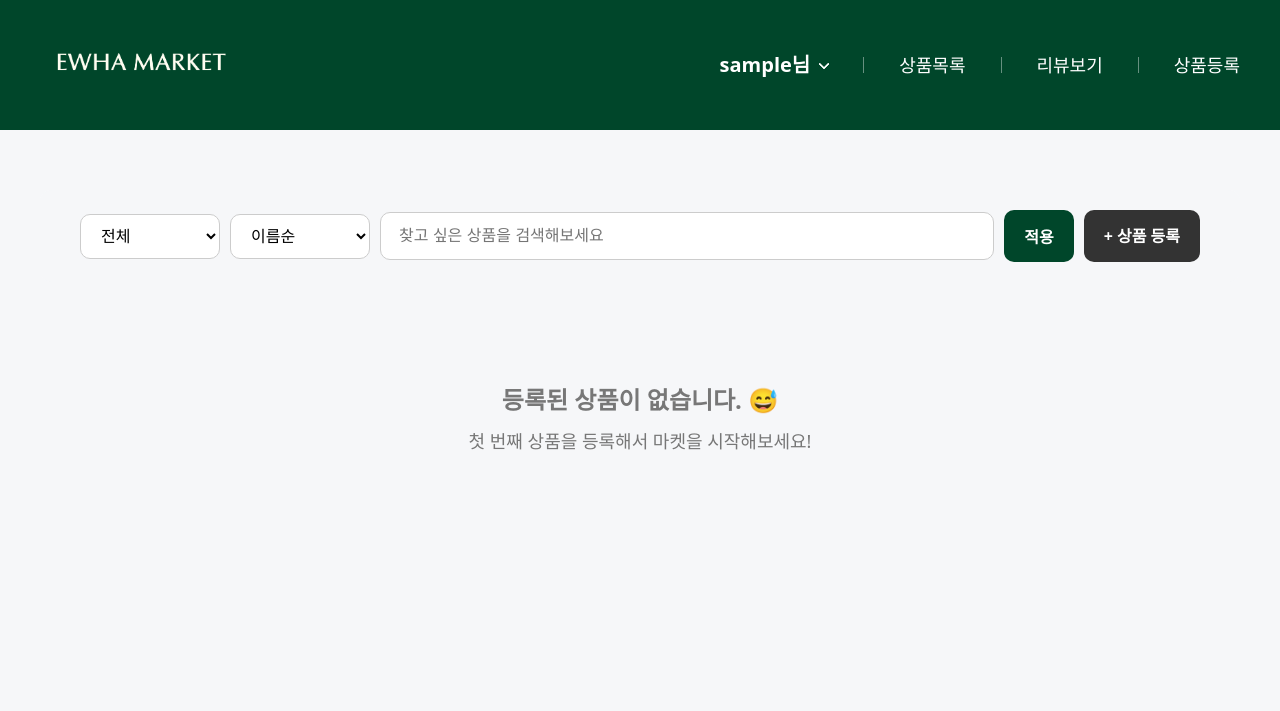
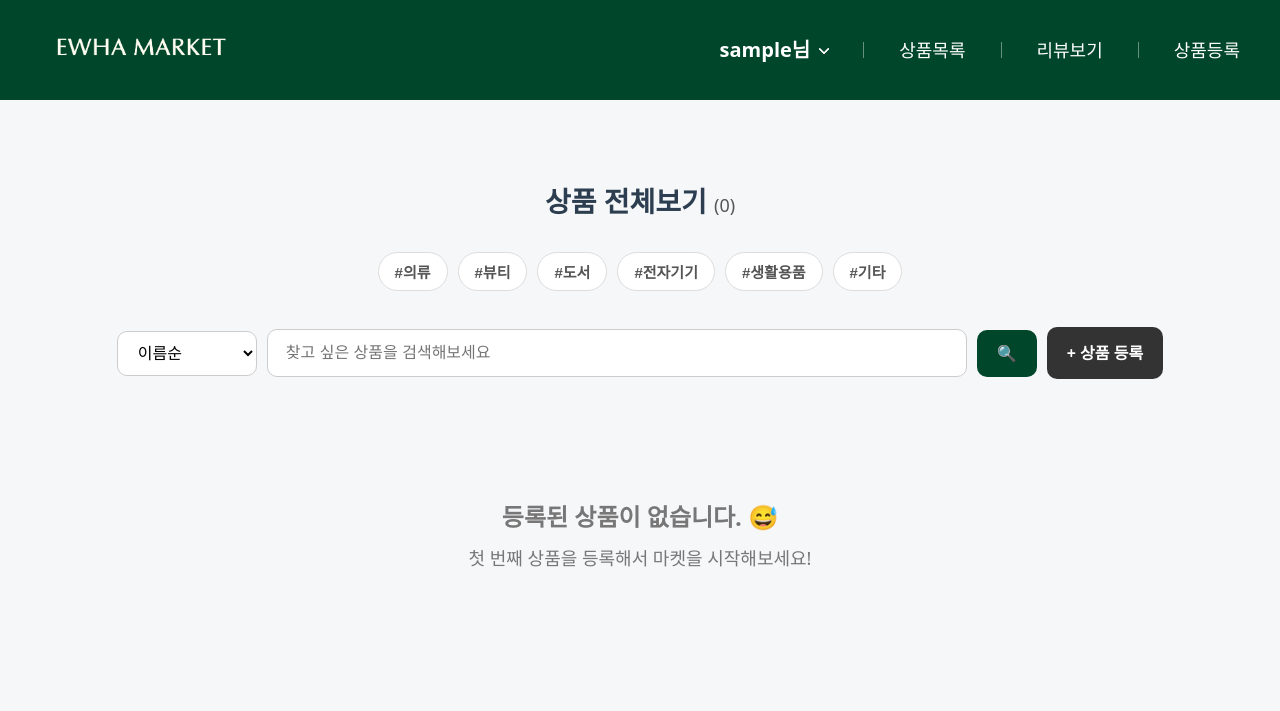
Before and after one commit to sirutio/Odiva_project, a Flask app: page /list in a window 1280 px wide. Shown: the top 711 px of the page. Run offline with Flask 3, Linux system fonts and the light colour scheme; the visitor is signed in with stand-in values (Sample User, id 1); data that the repository does not hold is empty.

Commit message:
week15_fix: 기능 및 스타일 수정

```diff
--- a/app.py
+++ b/app.py
@@ -15,15 +15,15 @@ DB = DBhandler()
 @application.route("/")
 def hello():
     hot_items= DB.get_hot_items()
-    return render_template("0_main.html", hot_items=hot_items)  # 수정 반영 ✅
+    return render_template("0_main.html", hot_items=hot_items)
 
 
 # ======================= 상품 리스트 =======================
 @application.route("/list")
 def view_list():
     page = request.args.get("page", 0, type=int)
-    sort = request.args.get("sort", "name")               # ✅ 추가
-    category = request.args.get("category", "전체")      # ✅ 추가
+    sort = request.args.get("sort", "name")
+    category = request.args.get("category", "전체")
     q = request.args.get("q","").strip()
 
     per_page = 8
@@ -189,7 +189,7 @@ def like(name):
 @application.route('/unlike/<name>/', methods=['POST'])
 def unlike(name):
     DB.update_heart(session['id'], 'N', name)
-    return jsonify({'msg': '안좋아요 완료'})
+    return jsonify({'msg': '좋아요 취소'})
 
 
 # ======================= 상품 등록 =======================
@@ -214,7 +214,7 @@ def login_user():
         session['id'] = id_
         user_info = DB.get_user(id_)
         session['nickname'] = user_info.get('nickname', id_)
-        return redirect(url_for('view_list'))   # ✅ 수정 반영
+        return redirect(url_for('hello'))
     else:
         flash("Wrong ID or PW!")
         return render_template("8_login.html")
@@ -242,7 +242,7 @@ def register_user():
 @application.route("/logout")
 def logout_user():
     session.clear()
-    return redirect(url_for('view_list'))   # ✅ 수정 반영
+    return redirect(url_for('hello'))
 
 
 # ======================= 상품 제출 =======================
@@ -273,7 +273,20 @@ def reg_item_submit_post():
 
 @application.route("/mypage")
 def mypage():
-    return render_template("mypage.html")
+    if 'id' not in session:
+        return redirect(url_for('login'))
+
+    user_id = session['id']
+
+    user_info = DB.get_user(user_id)
+
+    my_items = DB.get_items_by_seller(user_id)
+
+    return render_template(
+        "9_mypage.html",
+        user_info=user_info,
+        my_items=my_items
+    )
 
 # ======================= 실행 =======================
 if __name__ == "__main__":
--- a/database.py
+++ b/database.py
@@ -179,3 +179,16 @@ class DBhandler:
 
         hot_list.sort(key=lambda x: x['like_count'], reverse=True)
         return hot_list[:limit]
+
+    def get_items_by_seller(self, seller_id):
+        items = self.db.child("item").get()
+        target_value = {}
+
+        if items.val():
+            for res in items.each():
+                value = res.val()
+
+                if value.get('seller') == seller_id:
+                    target_value[res.key()] = value
+
+        return target_value
--- a/static/style.css
+++ b/static/style.css
@@ -16,6 +16,7 @@ body {
     color: var(--text);
     background-color: #fdfdfd;
     margin: 0;
+    overflow-x: hidden;
 }
 
 a {
@@ -34,13 +35,11 @@ ul {
     background-color: rgb(0, 70, 42);
     color: white;
     width: 100%;
-    height: 130px;            /* 높이 고정 */
+    height: 100px;
     display: flex;
     justify-content: space-between;
     align-items: center;
     padding: 0 40px;
-
-    /* 상단 고정 */
     position: sticky;
     top: 0;
     z-index: 1000;
--- a/templates/2_list.html
+++ b/templates/2_list.html
@@ -2,18 +2,15 @@
 
 {% block style %}
 <style>
-    /* --- 변수 및 기본 설정 --- */
     :root {
         --ewha-green: rgb(0, 70, 42);
         --bg-color: #f6f7f9;
     }
 
-    /* 전체 배경 회색 */
     body {
         background-color: var(--bg-color);
     }
 
-    /* index.html에서 감싸는 바깥 section 흰 배경 제거 */
     body > section {
         background: transparent;
         box-shadow: none;
@@ -21,16 +18,30 @@
         padding: 30px 40px 60px;
     }
 
-    /* --- 검색 및 필터 섹션 --- */
     .search-section {
         display: flex;
+        flex-direction: column;
+        gap: 20px;
         justify-content: center;
         align-items: center;
-        background-color: var(--bg-color);
+        background-color: transparent;
         padding: 20px 40px;
         border-radius: 12px;
         margin: 30px auto 20px;
         max-width: 1400px;
+        text-align: center;
+    }
+
+    .search-section h1 {
+        font-size: 28px;
+        font-weight: 800;
+        margin-bottom: 10px;
+        color: #2c3e50;
+    }
+	.search-section span {
+        font-size: 18px;
+        font-weight: 400;
+        color: #555;
     }
 
     .search-section form {
@@ -38,6 +49,7 @@
         gap: 10px;
         width: 100%;
         align-items: center;
+        justify-content: center;
     }
 
     .search-section select {
@@ -71,6 +83,32 @@
         white-space: nowrap;
     }
 
+    .filter-tags {
+        display: flex;
+        justify-content: center;
+        gap: 10px;
+        margin-bottom: 16px;
+        flex-wrap: wrap;
+    }
+
+    .filter-tags button {
+        border: 1px solid #ddd;
+        background-color: white;
+        padding: 8px 16px;
+        border-radius: 20px;
+        cursor: pointer;
+        font-weight: 600;
+        font-size: 15px;
+        color: #555;
+        transition: all 0.2s;
+    }
+
+    .filter-tags button:hover {
+        background-color: var(--ewha-green);
+        color: white;
+        border-color: var(--ewha-green);
+    }
+
     .add-btn {
         background-color: #333;
         color: white;
@@ -89,7 +127,6 @@
         background-color: #555;
     }
 
-    /* --- 상품 카드 그리드 레이아웃 (4열 강제) --- */
     .product-container {
         display: grid;
         grid-template-columns: repeat(4, 1fr);
@@ -99,14 +136,17 @@
         margin: 0 auto;
     }
 
-    /* 반응형: 화면이 1200px 보다 작아지면 2개씩 보기 */
+
+    @media (max-width: 600px) {
+        .product-container { grid-template-columns: 1fr; }
+        .sort { flex-direction: column; }
+    }
+
     @media (max-width: 1200px) {
         .product-container {
             grid-template-columns: repeat(2, 1fr);
         }
     }
-
-    /* 반응형: 모바일에서는 1개씩 보기 */
     @media (max-width: 768px) {
         body > section {
             padding: 20px 16px 40px;
@@ -114,6 +154,13 @@
 
         .search-section {
             padding: 16px 18px;
+        }
+
+    }
+
+    @media (max-width: 600px) {
+    .product-container {
+        grid-template-columns: 1fr;
     }
 
     .search-section form {
@@ -126,10 +173,6 @@
     .search-btn,
     .add-btn {
         width: 100%;
-        }
-
-        .product-container {
-            grid-template-columns: 1fr;
     }
 }
 
@@ -227,7 +270,6 @@
         background-color: #143d22;
     }
 
-    /* --- 페이지네이션 --- */
     .page-wrap {
         margin-top: 60px;
         margin-bottom: 60px;
@@ -280,31 +322,27 @@
 {% block section %}
 
 <section class="search-section">
-    <form method="get" action="/list">
+    <h1>상품 전체보기 <span>({{total}})</span></h1>
+
 
         <!-- 카테고리 선택 -->
-        <select name="category">
-            <option value="전체" {% if category=='전체' %}selected{% endif %}>전체</option>
-            <option value="Clothes" {% if category=='Clothes' %}selected{% endif %}>의류</option>
-            <option value="Beauty" {% if category=='Beauty' %}selected{% endif %}>뷰티</option>
-            <option value="Books" {% if category=='Books' %}selected{% endif %}>도서</option>
-            <option value="Electronics" {% if category=='Electronics' %}selected{% endif %}>전자제품</option>
-            <option value="household" {% if category=='household' %}selected{% endif %}>생활용품</option>
-            <option value="ETC" {% if category=='ETC' %}selected{% endif %}>기타</option>
-        </select>
-
+    <div class="filter-tags">
+        <a href="{{ url_for('view_review', category='Clothes') }}"><button>#의류</button></a>
+        <a href="{{ url_for('view_review', category='Beauty') }}"><button>#뷰티</button></a>
+        <a href="{{ url_for('view_review', category='Books') }}"><button>#도서</button></a>
+        <a href="{{ url_for('view_review', category='Electronics') }}"><button>#전자기기</button></a>
+        <a href="{{ url_for('view_review', category='household') }}"><button>#생활용품</button></a>
+        <a href="{{ url_for('view_review', category='ETC') }}"><button>#기타</button></a>
+    </div>
+    <form method="get" action="/list">
         <!-- 정렬 -->
         <select name="sort">
             <option value="name" {% if sort=='name' %}selected{% endif %}>이름순</option>
             <option value="price" {% if sort=='price' %}selected{% endif %}>가격순</option>
             <option value="date" {% if sort=='date' %}selected{% endif %}>최신순</option>
         </select>
-
-        <!-- 검색어: 필요하면 name="q" 같은 파라미터 추가 -->
         <input type="text" name="q" value="{{ q or '' }}" placeholder="찾고 싶은 상품을 검색해보세요">
-
-        <button type="submit" class="search-btn">적용</button>
-
+        <button type="submit" class="search-btn">🔍</button>
         <a href="/reg_items" class="add-btn">+ 상품 등록</a>
     </form>
 </section>
--- a/templates/4_reg_reviews.html
+++ b/templates/4_reg_reviews.html
@@ -10,8 +10,8 @@
         --text: #1f2937;
         --border: #e5e7eb;
         --primary: rgb(0, 70, 42);
-        --radius: 20px; /* 둥글기 약간 더 증가 */
-        --shadow: 0 10px 30px rgba(0, 0, 0, .08); /* 그림자 더 진하게 */
+        --radius: 20px;
+        --shadow: 0 10px 30px rgba(0, 0, 0, .08);
     }
 
     /* --- 레이아웃 (사이즈 UP) --- */
```
Also changed, not shown: other parts of static/style.css (+11 -13 lines), templates/0_main.html (+14 -6 lines), templates/1_reg_items.html (+58 -25 lines), templates/5_review.html (+26 -12 lines), templates/6_review_detail.html (+28 -16 lines), templates/7_signup.html (+10 -10 lines), templates/8_login.html (+5 -5 lines), 1 other file. Lines whose indentation alone changed are shown as unchanged.
